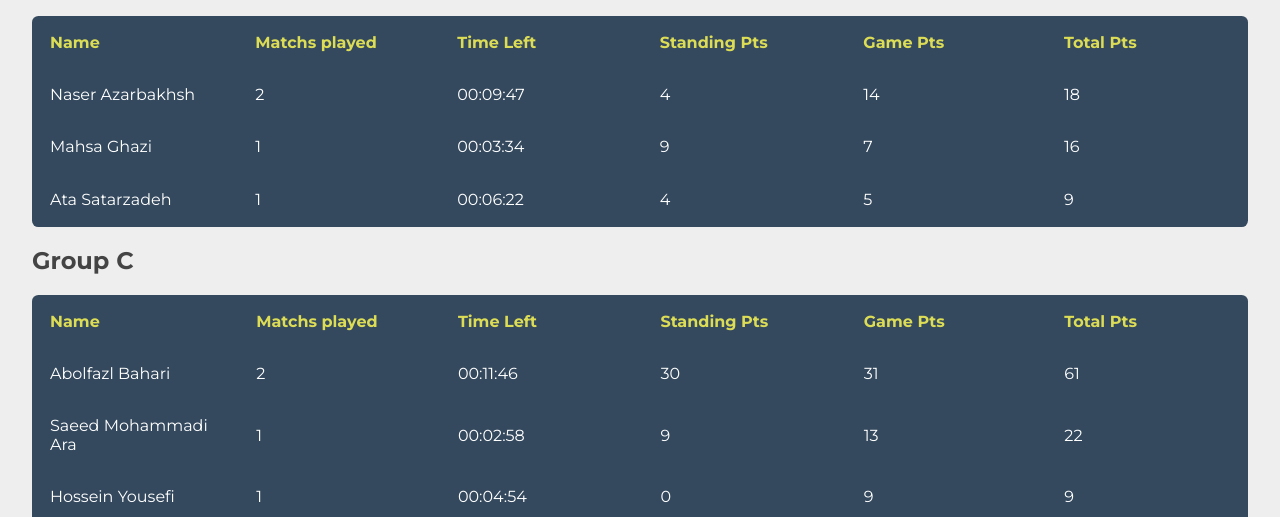
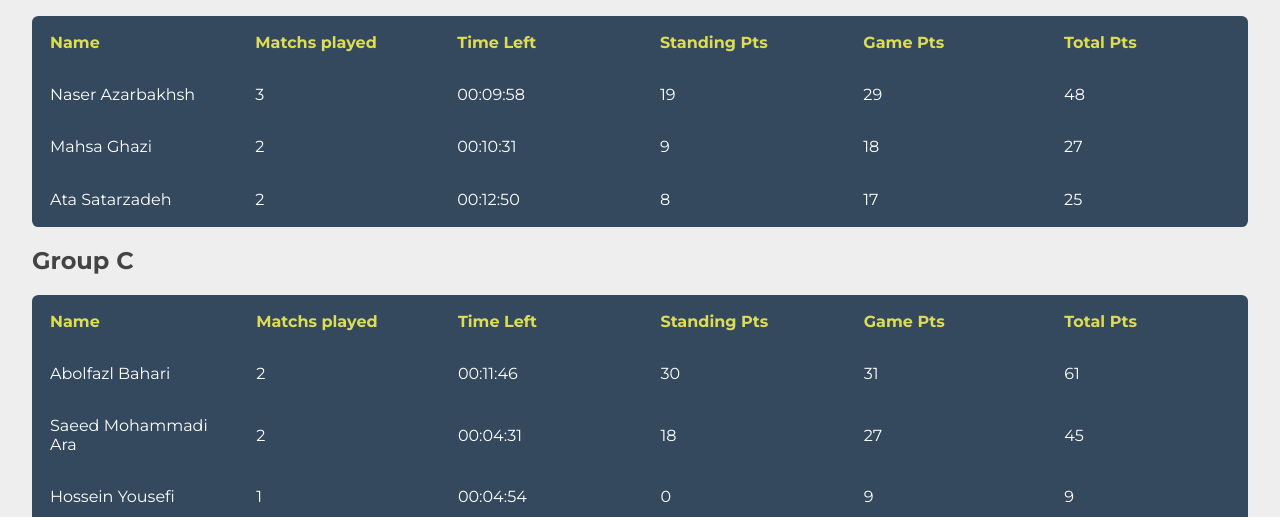
Before and after one commit to sarv-games/sarv-games.github.com, a plain HTML site: page s3.html in a window 1280 px wide. Shown: the part 560-1077 px from the top of the page. Drawn offline with nearby package versions, Linux system fonts and the light colour scheme.

Commit message:
Updated the tables afte second game of group B

```diff
--- a/s3.html
+++ b/s3.html
@@ -99,27 +99,27 @@
 	  </tr>
 	  <tr>
 		<td data-th="Name">Naser Azarbakhsh</td>
-		<td data-th="Matchs played">2</td>
-		<td data-th="Time Left">00:09:47</td>
-		<td data-th="Standing Pts">4</td>
-		<td data-th="Game Pts">14</td>
-		<td data-th="Total Pts">18</td>
+		<td data-th="Matchs played">3</td>
+		<td data-th="Time Left">00:09:58</td>
+		<td data-th="Standing Pts">19</td>
+		<td data-th="Game Pts">29</td>
+		<td data-th="Total Pts">48</td>
 	  </tr>
 	  <tr>
 		<td data-th="Name">Mahsa Ghazi</td>
-		<td data-th="Matchs played">1</td>
-		<td data-th="Time Left">00:03:34</td>
+		<td data-th="Matchs played">2</td>
+		<td data-th="Time Left">00:10:31</td>
 		<td data-th="Standing Pts">9</td>
-		<td data-th="Game Pts">7</td>
-		<td data-th="Total Pts">16</td>
+		<td data-th="Game Pts">18</td>
+		<td data-th="Total Pts">27</td>
 	  </tr>
 	  <tr>
 		<td data-th="Name">Ata Satarzadeh</td>
-		<td data-th="Matchs played">1</td>
-		<td data-th="Time Left">00:06:22</td>
-		<td data-th="Standing Pts">4</td>
-		<td data-th="Game Pts">5</td>
-		<td data-th="Total Pts">9</td>
+		<td data-th="Matchs played">2</td>
+		<td data-th="Time Left">00:12:50</td>
+		<td data-th="Standing Pts">8</td>
+		<td data-th="Game Pts">17</td>
+		<td data-th="Total Pts">25</td>
 	  </tr>
 	</table>
 
@@ -143,11 +143,11 @@
 	  </tr>
 	  <tr>
 		<td data-th="Name">Saeed Mohammadi Ara</td>
-		<td data-th="Matchs played">1</td>
-		<td data-th="Time Left">00:02:58</td>
-		<td data-th="Standing Pts">9</td>
-		<td data-th="Game Pts">13</td>
-		<td data-th="Total Pts">22</td>
+		<td data-th="Matchs played">2</td>
+		<td data-th="Time Left">00:04:31</td>
+		<td data-th="Standing Pts">18</td>
+		<td data-th="Game Pts">27</td>
+		<td data-th="Total Pts">45</td>
 	  </tr>
 	  <tr>
 		<td data-th="Name">Hossein Yousefi</td>
```
